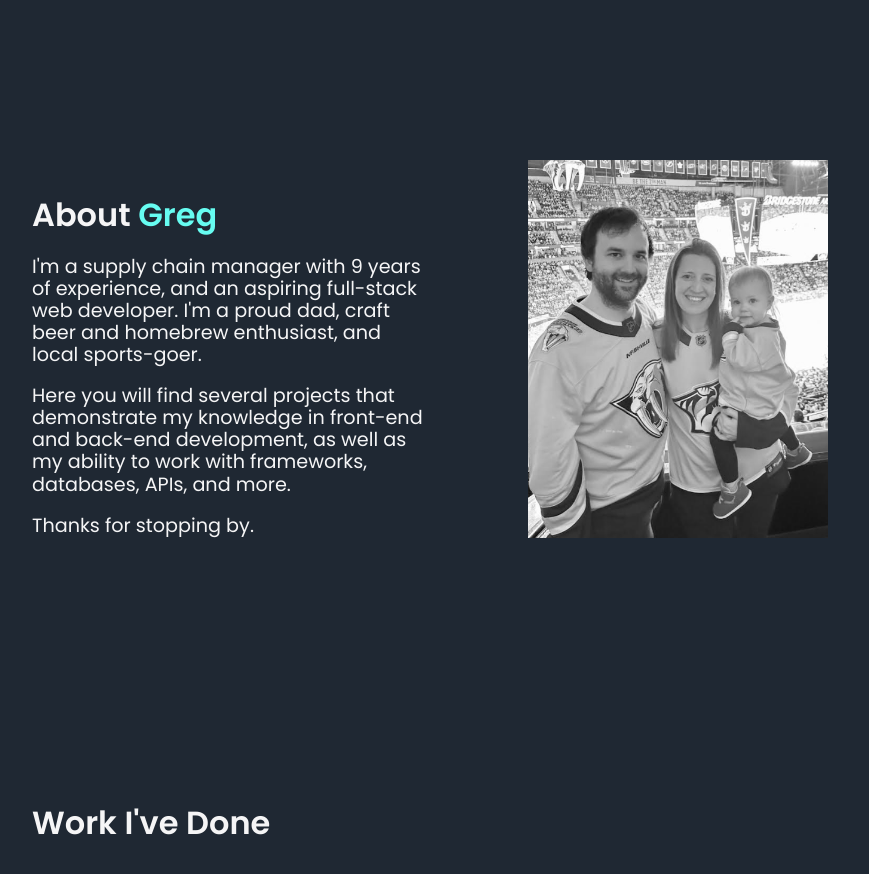
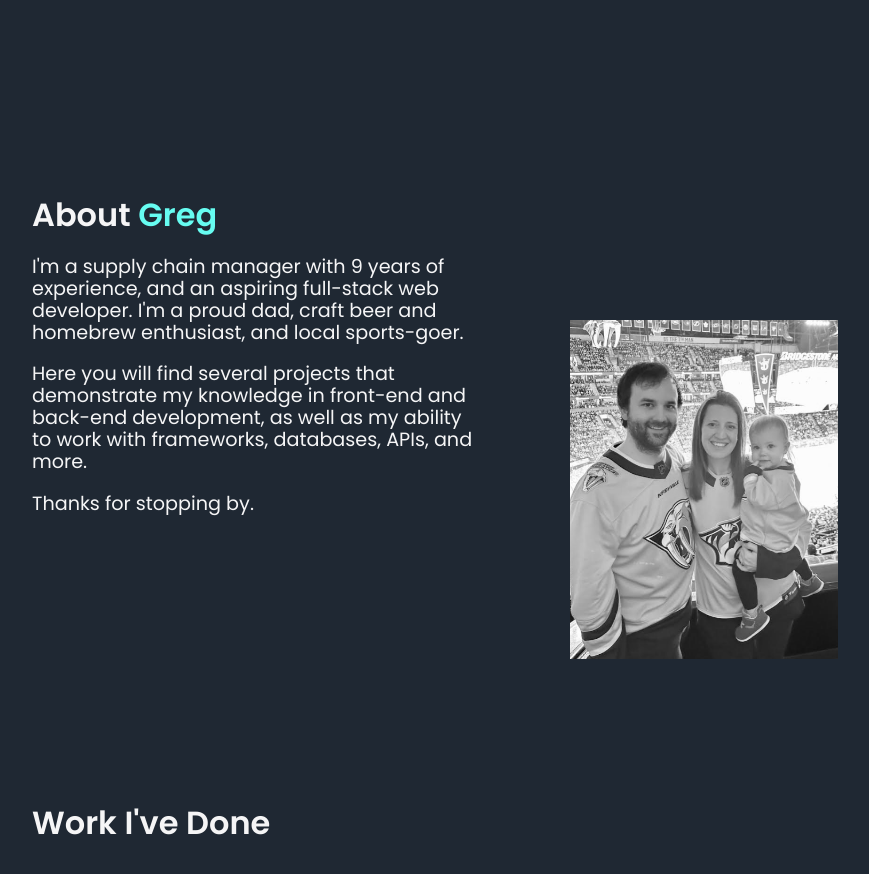
Before and after one commit to gmhartman/gmhartman.github.io, a React (Create React App) app: page / in a window 1280 px wide. Shown: the part 720-1594 px from the top of the page, without its empty margins (160-1029 px from the left). Built offline with nearby package versions, Linux system fonts and the light colour scheme.

Commit message:
bigger mobile design

```diff
--- a/src/App.css
+++ b/src/App.css
@@ -899,5 +899,13 @@
 }
 
 @media (min-width: 768px) {
-
+  .about-text {
+    width: 50%;
+  }
+  .famphoto {
+    width: 50%;
+  }
+  .predsphoto {
+    padding-top: 12rem;
+  }
 }
--- a/src/components/start.js
+++ b/src/components/start.js
@@ -48,7 +48,7 @@
           Thanks for stopping by.
         </h2>
         <a
-          href="https://drive.google.com/file/d/1B4mrS7Z-RYi3BlIS13A0H_4MJY1aUznO/view?usp=share_link"
+          href="https://drive.google.com/file/d/1wvIYfrkoQ7c9kUkjQYOLWNWECUhIMum8/view?usp=share_link"
           target="_blank"
           rel="noreferrer"
         >
```
